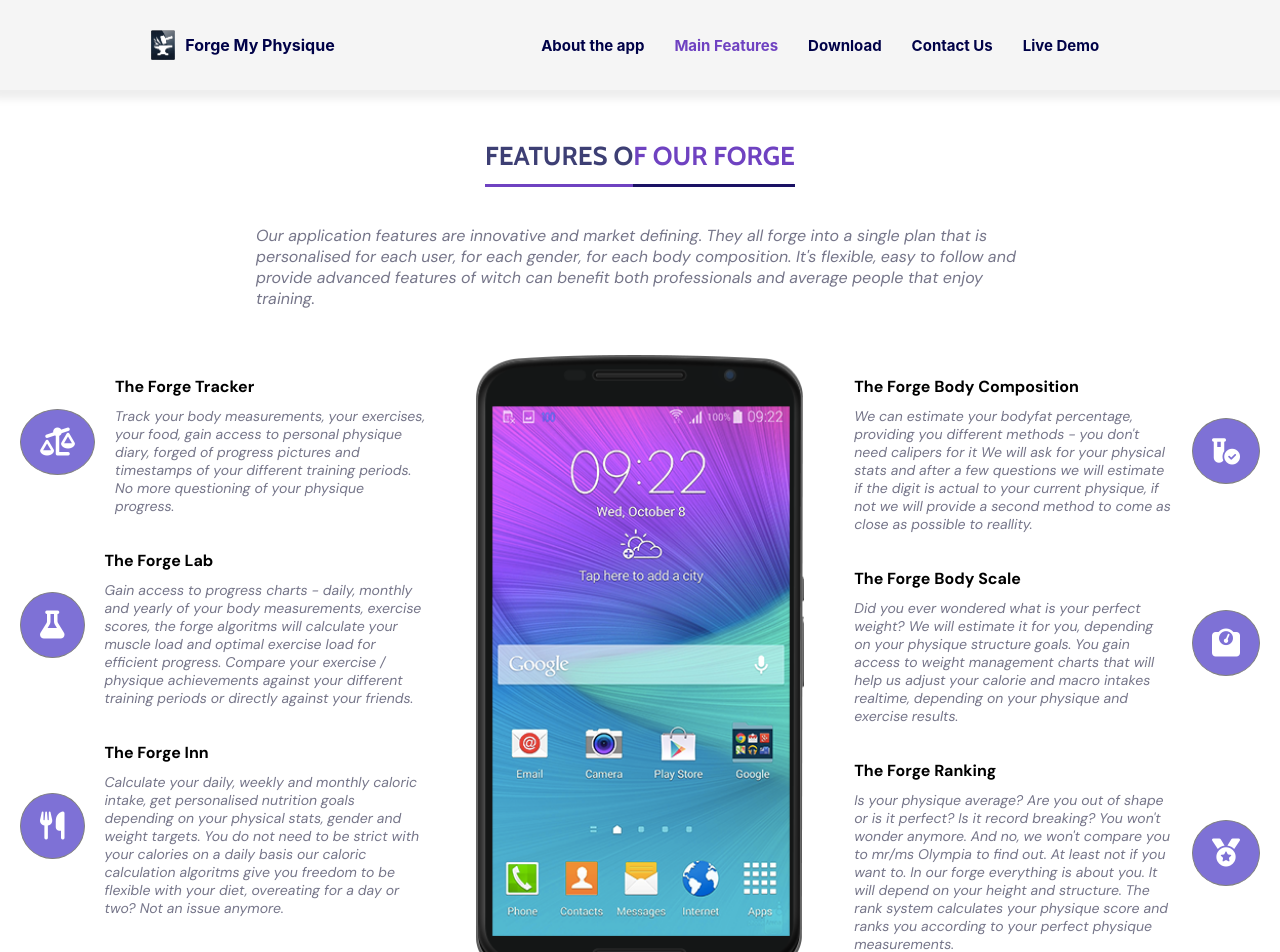
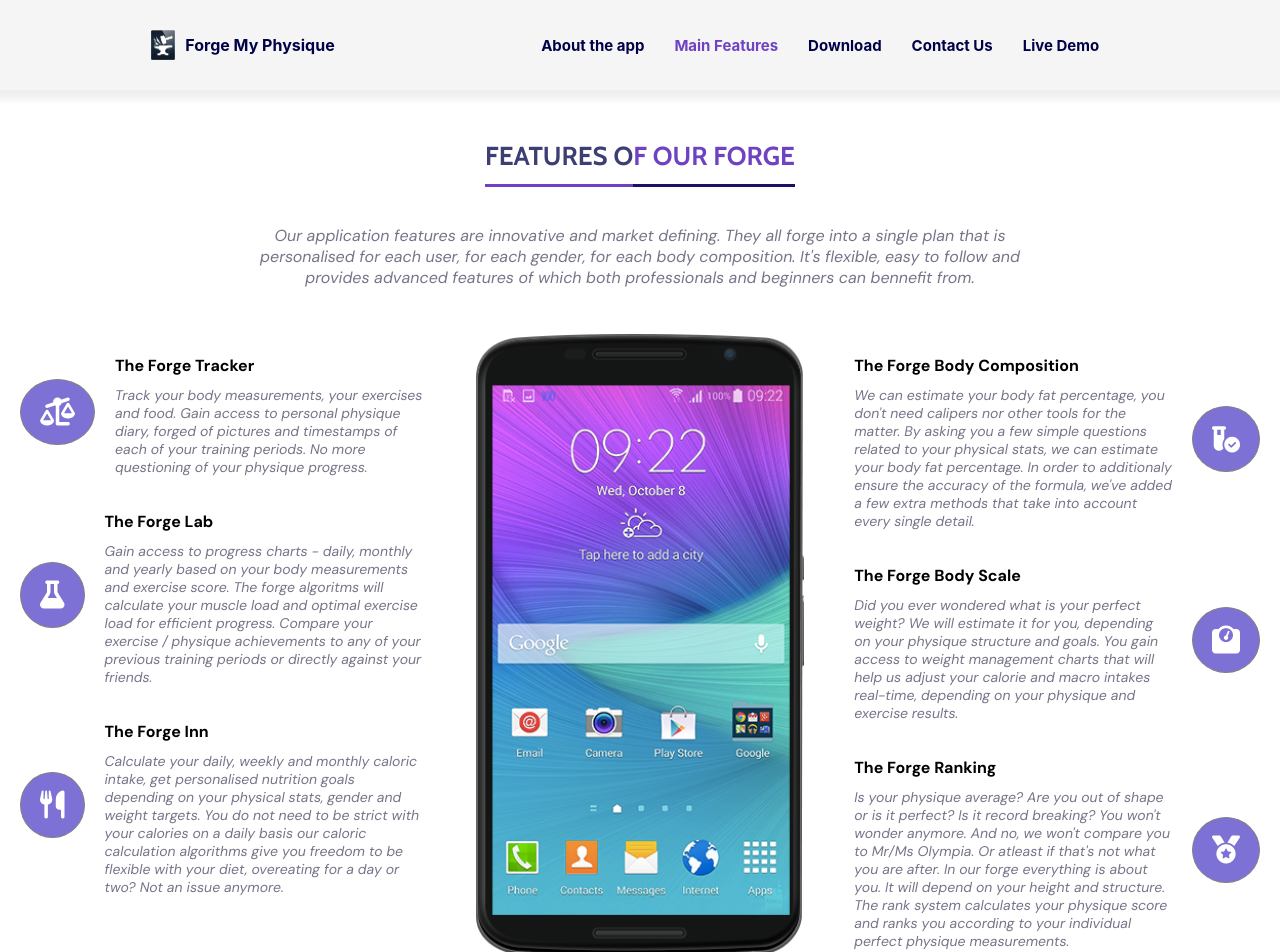
Before and after one commit to StGrozdanov/Forge-My-Physique-Website, a React (Create React App) app: page /features in a window 1280 px wide. Shown: the top 952 px of the page. Built offline with nearby package versions, Linux system fonts and the light colour scheme.

Commit message:
Improved application data

```diff
--- a/src/components/Details/Details.js
+++ b/src/components/Details/Details.js
@@ -14,9 +14,8 @@ export default function Details() {
 
             <AnimationOnScroll animateIn='slideFadeInUp' delay={200} animateOnce={true}>
                 <p>
-                    Get tips for your training, compare your training sessions against your previous performances.
-                    It's you against you. Feeling competitive? We won't stop you from comparing your sessions against
-                    your pears as well.
+                    Get tips for your training, compare your sessions to your previous performances. It's you against you.
+                    Feeling competitive? We won't stop you from comparing your sessions to your peers' sessions either !
                 </p>
             </AnimationOnScroll>
 
@@ -24,17 +23,17 @@ export default function Details() {
                 <p>
                     You want to cut, maintain or gain weight? We will handle that for you. Calculating your calories is
                     easy work. Providing your gender and base physique stats is all we need. You will gain access to
-                    weight management charts, recording your weight will help us to adjust your calorie and macro intakes
-                    depending on your personal results. You also gain access to calculation methods for your bodyfat
-                    percentage and weekly intake nutrition tables, that will give you the freedom to be flexible in your
-                    food picking choices.
+                    weight management charts, by recording your weight you let us adjust both your caloric and
+                    macronutrient intake, depending on your personal results and goals. You also gain access to
+                    calculation methods for your body fat percentage and weekly intake nutrition tables, that will give
+                    you the freedom to be flexible in your food picking choices.
                 </p>
             </AnimationOnScroll>
 
             <AnimationOnScroll animateIn='slideFadeInUp' delay={400} animateOnce={true}>
                 <p>
                     Training for some time but not sure if you really have progress on your physique? Our training
-                    effectiveness algoritms will have you covered. You can track your muscle load progress after every
+                    effectiveness algorithms will have you covered. You can track your muscle load progress after every
                     strength training session, we also track your measurement progress up to the last circumference mm.
                     Our ranking system will keep you on track - providing you with PERSONAL physique measurement goals at
                     any stage of your training journey, depending on your height and gender.
--- a/src/components/Features/Features.css
+++ b/src/components/Features/Features.css
@@ -30,6 +30,7 @@
     font-style: italic;
     color: #757589;
     padding: 0 20%;
+    text-align: center;
 }
 
 .features-main-section {
--- a/src/components/Features/Features.js
+++ b/src/components/Features/Features.js
@@ -10,9 +10,8 @@ export default function Features() {
                 <h2>FEATURES O<span className='features-forge-heading'>F OUR FORGE</span></h2>
                 <p className='features-header-paragraph'>
                     Our application features are innovative and market defining. They all forge into a single plan that
-                    is personalised for each user, for each gender, for each body composition. It's flexible, easy to
-                    follow and provide advanced features of witch can benefit both professionals and average people that
-                    enjoy training.
+                    is personalised for each user, for each gender, for each body composition. It's flexible, easy to follow
+                    and provides advanced features of which both professionals and beginners can bennefit from.
                 </p>
             </header>
             <main className='features-main-section'>
--- a/src/components/Navigation/Navigation.css
+++ b/src/components/Navigation/Navigation.css
@@ -205,7 +205,7 @@
     }
 
     .nav-ul {
-        top: 5.5%;
+        top: 6%;
     }
 }
 
--- a/src/constants/keyFeatures.js
+++ b/src/constants/keyFeatures.js
@@ -2,9 +2,8 @@ const FORGE_TRACKER = {
   iconClass: 'fa fa-scale-unbalanced',
   position: 'left',
   title: 'The Forge Tracker',
-  description: 'Track your body measurements, your exercises, your food, gain access to personal physique diary, ' +
-    'forged of progress pictures and timestamps of your different training periods. No more questioning of your ' +
-    'physique progress.',
+  description: 'Track your body measurements, your exercises and food. Gain access to personal physique diary, ' +
+    'forged of pictures and timestamps of each of your training periods. No more questioning of your physique progress.',
   animationDelay: '0s',
 }
 
@@ -12,9 +11,9 @@ const FORGE_LABORATORY = {
   iconClass: 'fa fa-flask',
   position: 'left',
   title: 'The Forge Lab',
-  description: 'Gain access to progress charts - daily, monthly and yearly of your body measurements, exercise scores, ' +
-    'the forge algoritms will calculate your muscle load and optimal exercise load for efficient progress. Compare your ' +
-    'exercise / physique achievements against your different training periods or directly against your friends.',
+  description: 'Gain access to progress charts - daily, monthly and yearly based on your body measurements and ' +
+    'exercise score. The forge algoritms will calculate your muscle load and optimal exercise load for efficient progress. ' +
+    'Compare your exercise / physique achievements to any of your previous training periods or directly against your friends.',
   animationDelay: '0s',
 }
 
@@ -24,7 +23,7 @@ const FORGE_INN = {
   title: 'The Forge Inn',
   description: 'Calculate your daily, weekly and monthly caloric intake, get personalised nutrition goals depending on ' +
     'your physical stats, gender and weight targets. You do not need to be strict with your calories on a daily basis ' +
-    'our caloric calculation algoritms give you freedom to be flexible with your diet, overeating for a day or two? ' +
+    'our caloric calculation algorithms give you freedom to be flexible with your diet, overeating for a day or two? ' +
     'Not an issue anymore.',
   animationDelay: '0s',
 }
@@ -33,9 +32,10 @@ const FORGE_BODY_COMPOSITION = {
   iconClass: 'fa fa-vial-circle-check',
   position: 'right',
   title: 'The Forge Body Composition',
-  description: 'We can estimate your bodyfat percentage, providing you different methods - you don\'t need calipers for it ' +
-    'We will ask for your physical stats and after a few questions we will estimate if the digit is actual to your ' +
-    'current physique, if not we will provide a second method to come as close as possible to reallity.',
+  description: 'We can estimate your body fat percentage, you don\'t need calipers nor other tools for the matter. ' +
+    'By asking you a few simple questions related to your physical stats, we can estimate your body fat percentage. ' +
+    'In order to additionaly ensure the accuracy of the formula, we\'ve added a few extra methods that take into account ' +
+    'every single detail.',
   animationDelay: '0s',
 }
 
@@ -44,8 +44,8 @@ const FORGE_BODY_SCALE = {
   position: 'right',
   title: 'The Forge Body Scale',
   description: 'Did you ever wondered what is your perfect weight? We will estimate it for you, depending on your ' +
-    'physique structure goals. You gain access to weight management charts that will help us adjust your calorie ' +
-    'and macro intakes realtime, depending on your physique and exercise results.',
+    'physique structure and goals. You gain access to weight management charts that will help us adjust your calorie ' +
+    'and macro intakes real-time, depending on your physique and exercise results.',
   animationDelay: '0s',
 }
 
@@ -53,10 +53,10 @@ const FORGE_RANKLIST = {
   iconClass: 'fa fa-medal',
   position: 'right',
   title: 'The Forge Ranking',
-  description: 'Is your physique average? Are you out of shape or is it perfect? Is it record breaking? You won\'t wonder ' +
-    'anymore. And no, we won\'t compare you to mr/ms Olympia to find out. At least not if you want to. In our forge everything ' +
-    'is about you. It will depend on your height and structure. The rank system calculates your physique score and ranks you ' +
-    'according to your perfect physique measurements.',
+  description: 'Is your physique average? Are you out of shape or is it perfect? Is it record breaking? You won\'t ' +
+    'wonder anymore. And no, we won\'t compare you to Mr/Ms Olympia. Or atleast if that\'s not what you are after. ' +
+    'In our forge everything is about you. It will depend on your height and structure. The rank system calculates your ' +
+    'physique score and ranks you according to your individual perfect physique measurements.',
   animationDelay: '0s',
 }
 
```
